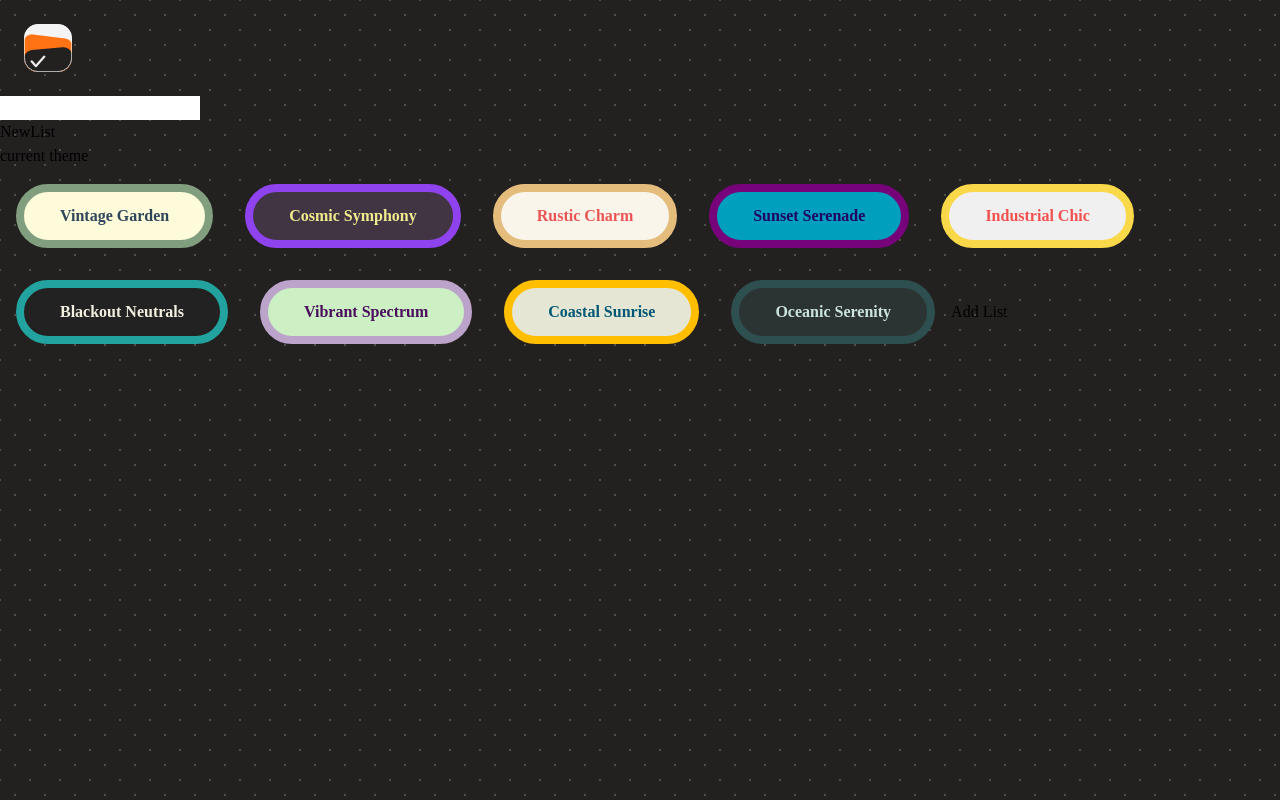
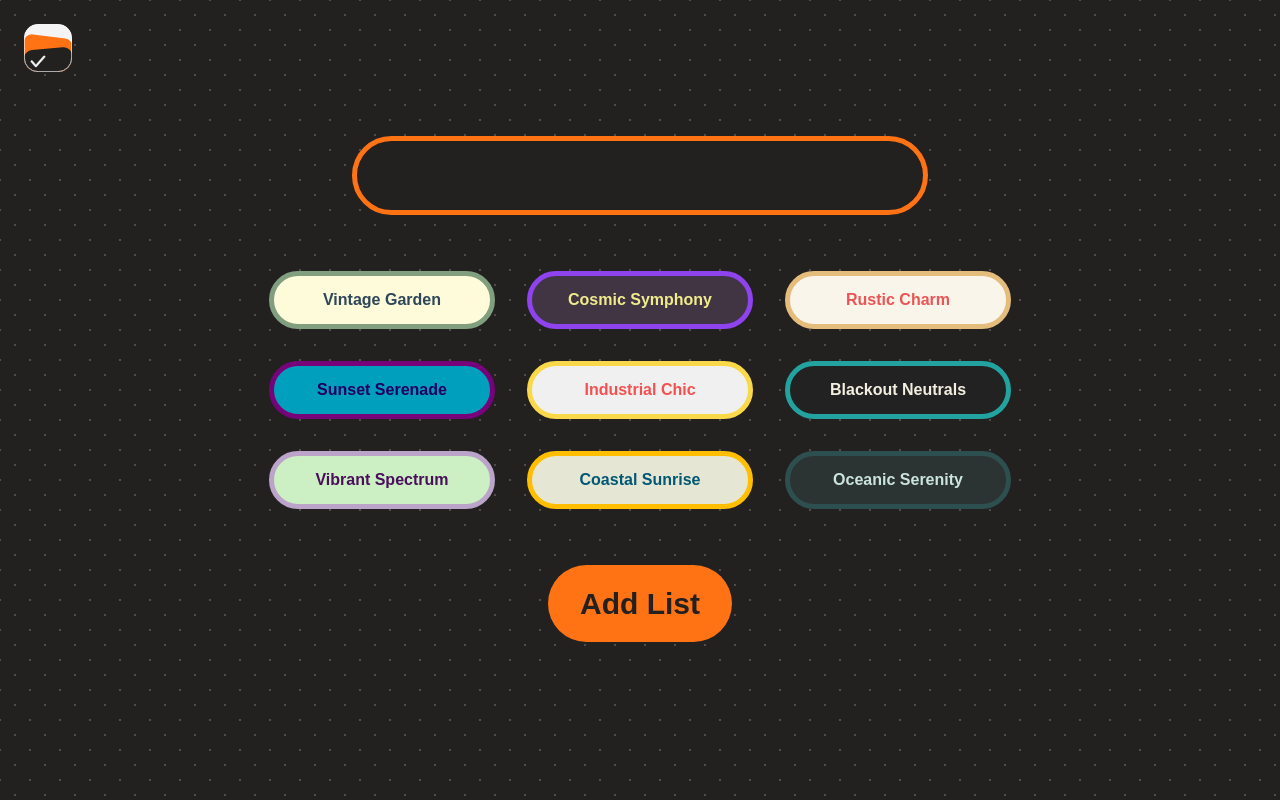
Before and after one commit to talhabytheway/TodoListApp, a React (Vite) app: page /list/new in a window 1280 px wide. Built offline with nearby package versions, Linux system fonts and the light colour scheme; a web font is replaced by a local one.

Commit message:
Design New List page

```diff
--- a/src/pages/NewList.jsx
+++ b/src/pages/NewList.jsx
@@ -47,10 +47,21 @@ const NewList = () => {
       }}
     >
       <Navbar bg={currTheme?.background} accent={currTheme?.accent} />
-      <form onSubmit={() => addList(event, currTheme)}>
-        <input type="text" name="text" />
-        <h1>NewList</h1>
-        <p>{JSON.stringify(currTheme)} current theme</p>
+      <form
+        onSubmit={() => addList(event, currTheme)}
+        className="flex flex-col justify-center items-center gap-10 py-10 font-mr font-black"
+      >
+        <input
+          type="text"
+          name="text"
+          style={{
+            backgroundColor: currTheme?.background || "#232020",
+            borderColor: currTheme?.accent || "#FF7315",
+            color: currTheme?.primary || "#F4F4F4",
+          }}
+          className="w-[90%] sm:w-[70%] md:w-[60%] lg:w-[45%] inline-block focus-visible:outline-none rounded-full border-[5px] py-[10px] px-[14px] lg:py-[12px] md:px-[24px] lg:px-[36px] text-[18px] md:text-[24px] lg:text-[30px]"
+        />
+        <div className="grid grid-cols-1 md:grid-cols-2 lg:grid-cols-3">
           {Object.keys(theme).map((themeName) => (
             <p
               key={themeName}
@@ -60,12 +71,22 @@ const NewList = () => {
                 color: theme[themeName].primary,
                 borderColor: theme[themeName].accent,
               }}
-            className={`cursor-pointer font-black no-select inline-block px-9 py-3 m-4 rounded-full border-8`}
+              className={`cursor-pointer text-center font-black no-select inline-block px-9 py-3 m-4 rounded-full border-[5px]`}
             >
               {themeName}
             </p>
           ))}
-        <button type="submit">Add List</button>
+        </div>
+        <button
+          type="submit"
+          style={{
+            color: currTheme?.background || "#232020",
+            backgroundColor: currTheme?.accent || "#FF7315",
+          }}
+          className="text-[18px] md:text-[24px] lg:text-[30px] rounded-full px-8 py-4"
+        >
+          Add List
+        </button>
       </form>
     </div>
   );
```
Lines whose indentation alone changed are shown as unchanged.
